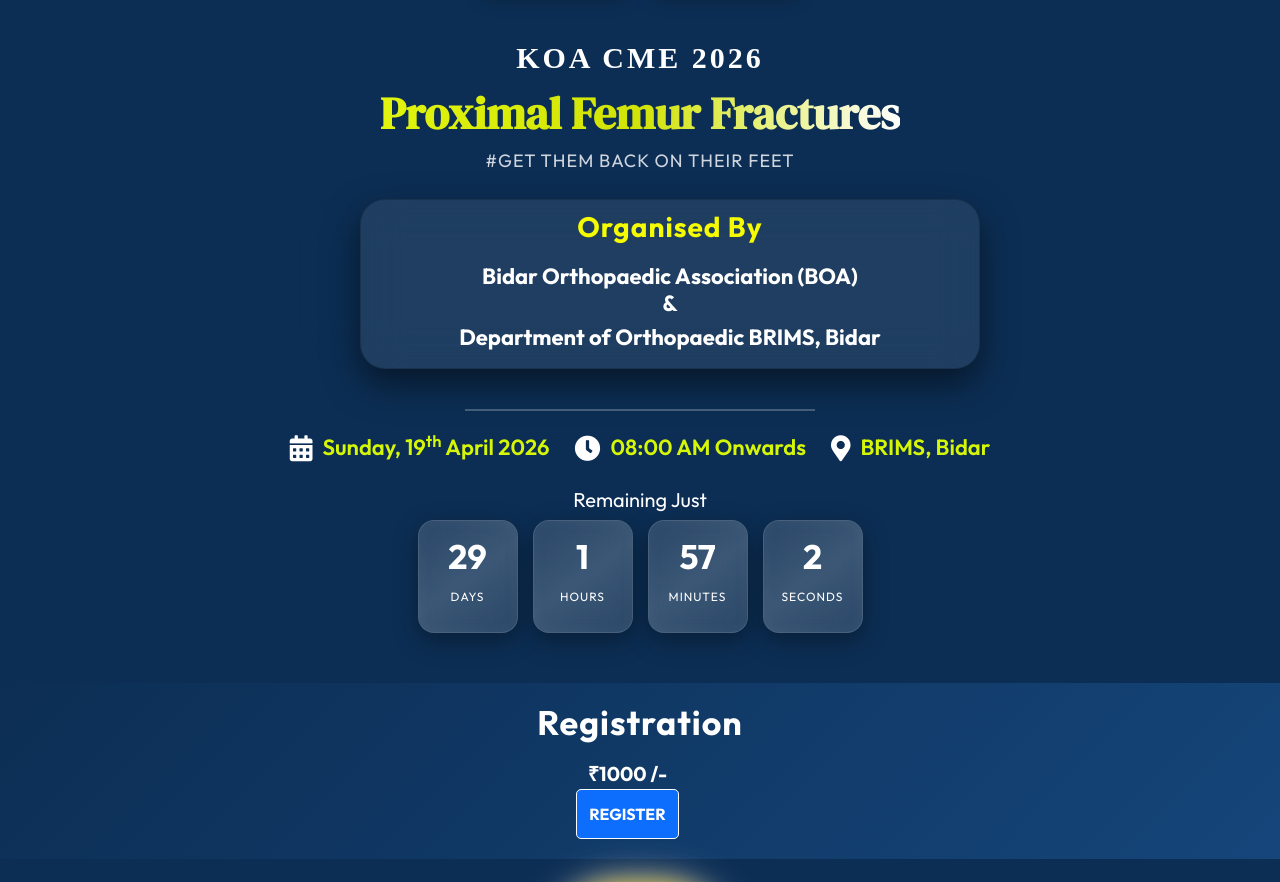
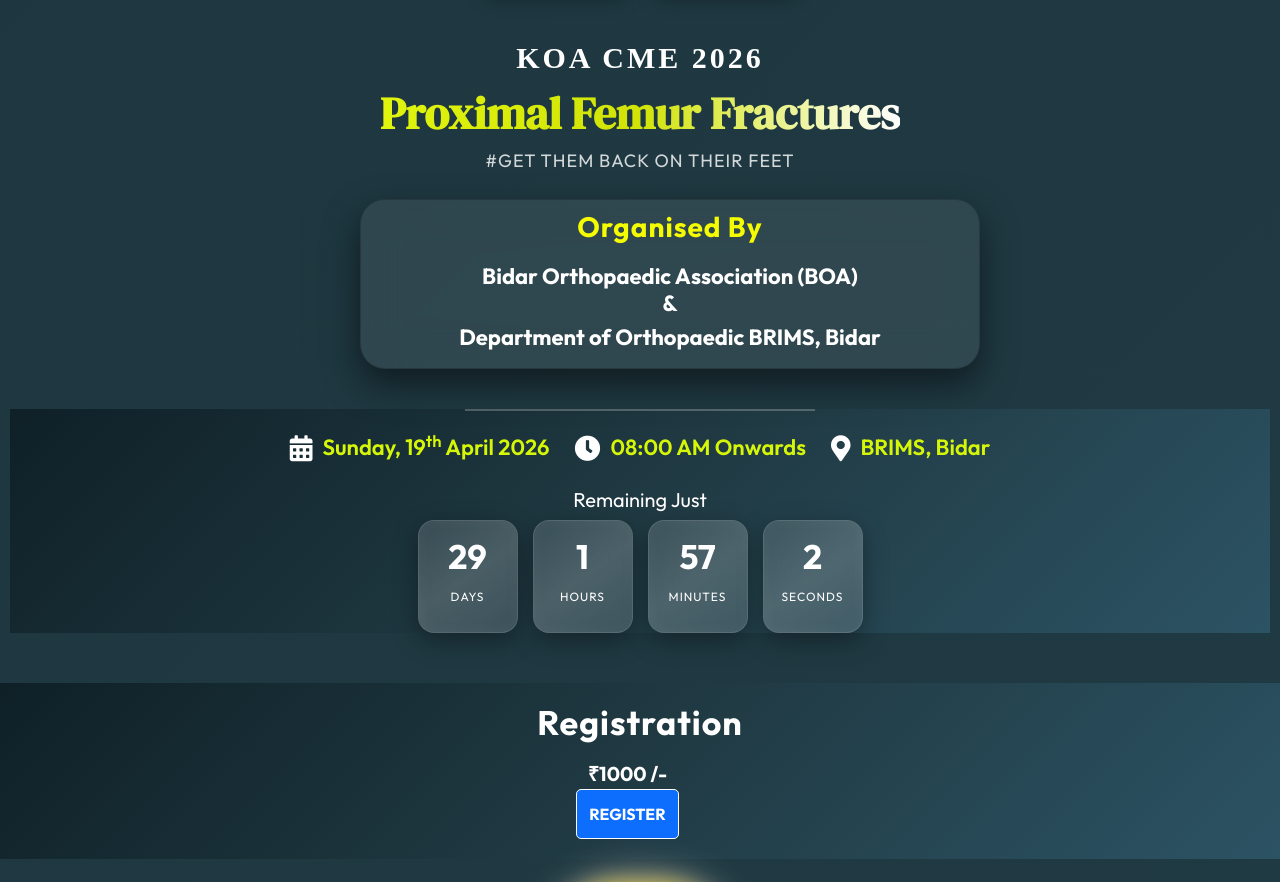
Before and after one commit to Hi-ideals/Orthopaedic_event_2026, a plain HTML site: page Orthopaedicevent/index.html in a window 1280 px wide. Shown: the part 140-1022 px from the top of the page. Drawn offline with nearby package versions, Linux system fonts and the light colour scheme.

Commit message:
BG update

```diff
--- a/Orthopaedicevent/style.css
+++ b/Orthopaedicevent/style.css
@@ -10,6 +10,7 @@
   color:#fff;
    /* background: linear-gradient(-45deg,#0f0c29,#302b63,#24243e,#1f1c2c); */
    background-color: #0c2e54;
+   background-image: linear-gradient(135deg, #0f2027, #203a43, #2c5364);
   background-size:400% 400%;
   animation:gradientBG 12s ease infinite;
 }
@@ -387,7 +388,8 @@
 .fees-section {
   padding: 20px;
   text-align: center;
-  background: linear-gradient(135deg, #0c2e54, #15457a);
+  /* background: linear-gradient(135deg, #0c2e54, #15457a); */
+  background-image: linear-gradient(135deg, #0f2027, #203a43, #2c5364);
 }
 
 .fees-title {
@@ -581,6 +583,7 @@
   padding: 30px 15px;
   /* background: linear-gradient(-45deg,#0f0c29,#302b63,#24243e,#1f1c2c); */
   background-color: #0c2e54;
+  background-image: linear-gradient(135deg, #0f2027, #203a43, #2c5364);
   background-size: 300% 300%;
   animation: gradientMove 8s ease infinite;
   text-align: center;
@@ -669,6 +672,7 @@
   padding: 30px 15px;
   /* background: linear-gradient(-45deg,#d51706,#cc7511,#24243e,#1f1c2c); */
   background-color: #0c2e54;
+  background-image: linear-gradient(135deg, #0f2027, #203a43, #2c5364);
   background-size: 300% 300%;
   animation: gradientMove 8s ease infinite;
   text-align: center;
@@ -932,6 +936,7 @@
 /* Countdown Section */
 .countdown-section {
   background-color: #0c2e54;
+  background-image: linear-gradient(135deg, #0f2027, #203a43, #2c5364);
   text-align: center;
   color: #fff;
 }
```
